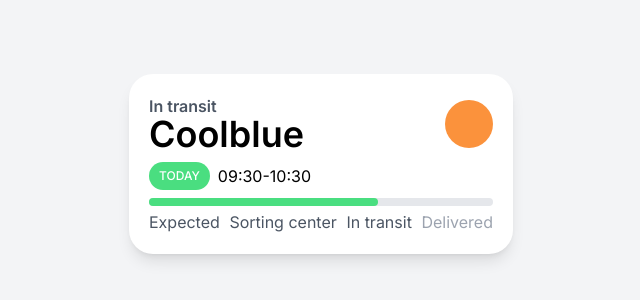
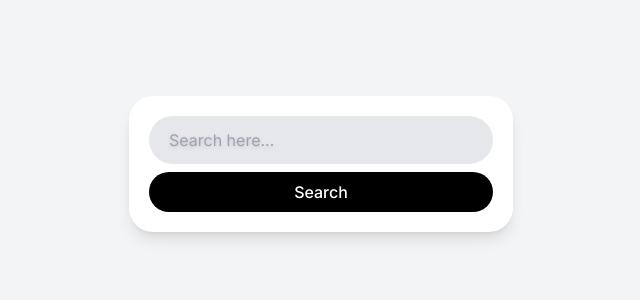
Before and after one commit to jiwonkim16/Carrot-Market-Reloaded, a Next.js app: page / in a window 1280 px wide. Shown: the part 236-536 px from the top of the page, without its empty margins (319-959 px from the left). Built offline with nearby package versions, Linux system fonts and the light colour scheme.

Commit message:
tailwind variable

```diff
--- a/app/page.tsx
+++ b/app/page.tsx
@@ -1,34 +1,15 @@
 export default function Home() {
   return (
-    <main className="bg-gray-100 h-screen flex items-center justify-center p-5 dark:bg-gray-700">
-      <div className="bg-white w-full shadow-lg p-5 rounded-3xl max-w-sm dark:bg-gray-600">
-        <div className="flex justify-between items-center">
-          <div className="flex flex-col">
-            <span className="text-gray-600 font-semibold -mb-1 dark:text-gray-300">
-              In transit
-            </span>
-            <span className="text-4xl font-semibold dark:text-white">
-              Coolblue
-            </span>
-          </div>
-          <div className="size-12 rounded-full bg-orange-400"></div>
-        </div>
-        <div className="my-2 flex items-center gap-2">
-          <span className="bg-green-400 text-white uppercase px-2.5 py-1.5 text-xs font-medium rounded-full hover:bg-green-500 hover:scale-125 transition duration-500">
-            Today
-          </span>
-          <span className="dark:text-gray-100">09:30-10:30</span>
-        </div>
-        <div className="relative">
-          <div className="bg-gray-200 rounded-full w-full h-2 absolute"></div>
-          <div className="bg-green-400 rounded-full w-2/3 h-2 absolute"></div>
-        </div>
-        <div className="flex justify-between items-center mt-5 text-gray-600 dark:text-gray-300">
-          <span>Expected</span>
-          <span>Sorting center</span>
-          <span>In transit</span>
-          <span className="text-gray-400 dark:text-gray-500">Delivered</span>
-        </div>
+    <main className="bg-gray-100 h-screen flex items-center justify-center p-5">
+      <div className="bg-white w-full shadow-lg p-5 rounded-3xl max-w-sm flex flex-col gap-2">
+        <input
+          className="w-full rounded-full h-12 bg-gray-200 pl-5 outline-none ring ring-transparent focus:ring-orange-500 focus:ring-offset-2 transition-shadow placeholder:drop-shadow"
+          type="text"
+          placeholder="Search here..."
+        />
+        <button className="bg-black text-white py-2 rounded-full active:scale-90 transition-transform font-medium outline-none">
+          Search
+        </button>
       </div>
     </main>
   );
```
